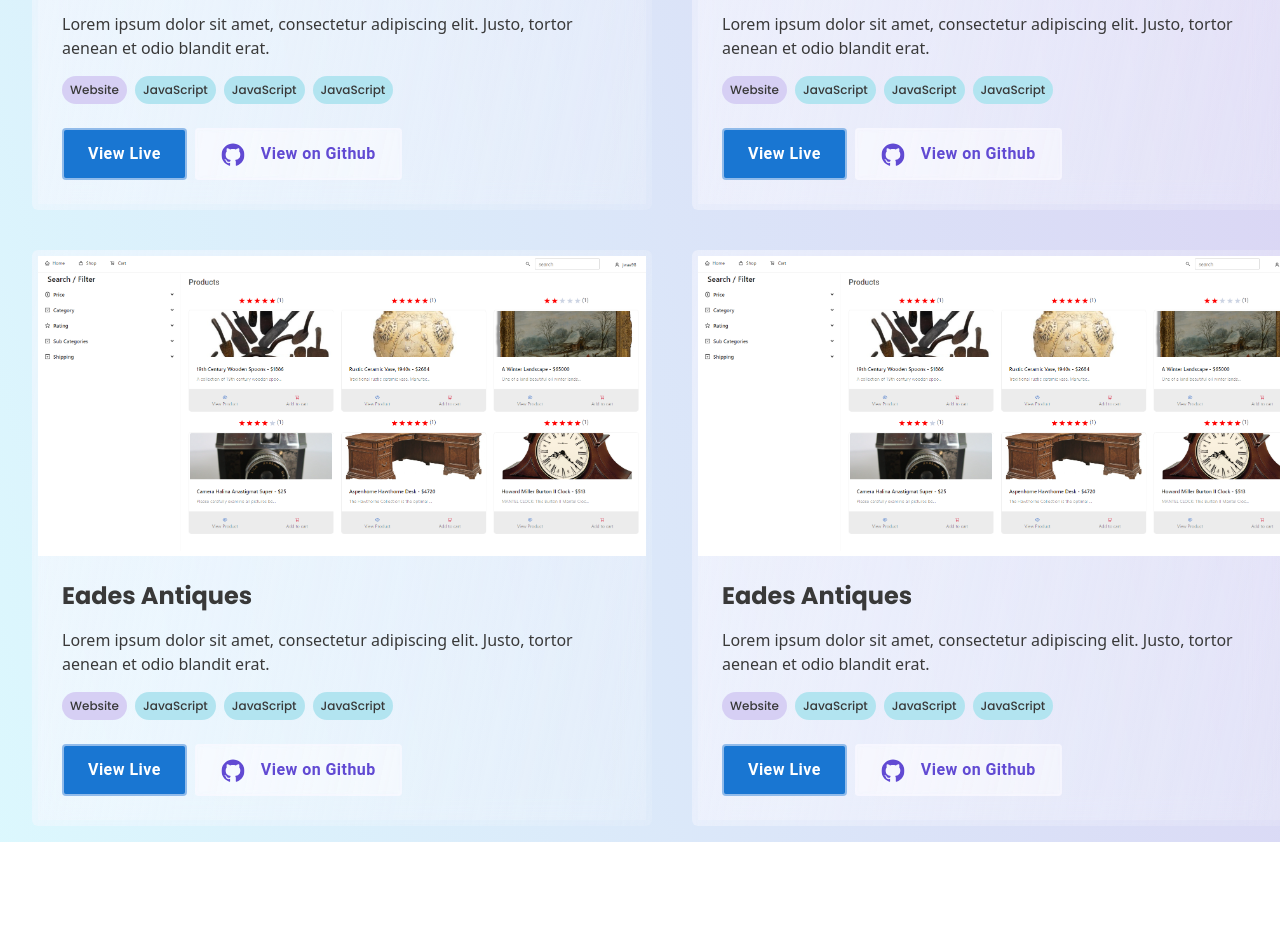
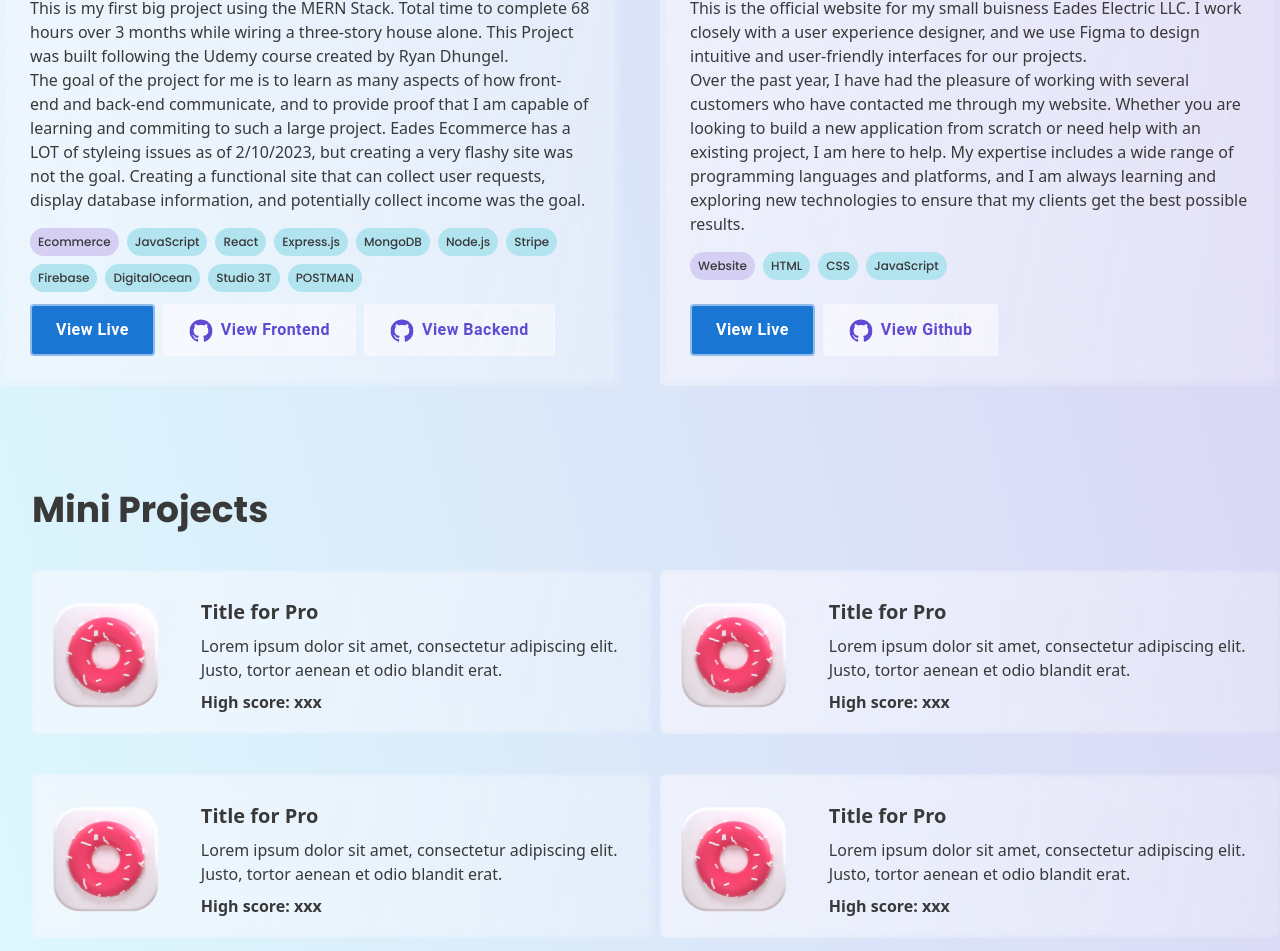
Before and after one commit to JacupEades/jacob_eades_portfolio, a Next.js app: page / in a window 1280 px wide. Shown: the part 1681-2632 px from the top of the page. Before the commit the page ends 2523 px from the top, so only its background shows below. Built offline with nearby package versions, Linux system fonts and the light colour scheme.

Commit message:
Mini Projects started fixed some padding sections

```diff
--- /dev/null
+++ b/src/components/CardTag.tsx
@@ -0,0 +1,12 @@
+import React from 'react'
+
+type Props = {text: string, color: string}
+
+ function CardTag({text, color}: Props) {
+  return (
+    <div className='flex font-pop font-normal text-xs px-2 py-1 rounded-2xl h-7 items-center'
+    style={{backgroundColor: color}}>{text}</div>
+  )
+}
+
+export default CardTag
--- a/src/components/buttons/ButtonClear.tsx
+++ b/src/components/buttons/ButtonClear.tsx
@@ -3,7 +3,7 @@
 import Image from 'next/image'
 import { Button } from '@mui/material';
 
-type Props = {text: string, icon?: string}
+type Props = {text: string, icon?: string, link: string, target?: string}
 
 const Clear = styled(Button)({
   boxShadow: 'none',
@@ -31,7 +31,7 @@
   },
 });
 
-function ButtonClear({text, icon}: Props) {
+function ButtonClear({text, icon, link, target}: Props) {
   return (
     <>
       <Clear className='bg-opacity-100 gap-2 bg-neutralGlass' variant="contained">
@@ -40,7 +40,7 @@
           alt="icon"
           width={24}
           height={24}
-        />) : ('')}<p>  </p>{text}
+        />) : ('')}<a href={link} target={target}>{text}</a>
       </Clear>
     </>
   )
--- a/src/components/buttons/ButtonColor.tsx
+++ b/src/components/buttons/ButtonColor.tsx
@@ -3,7 +3,7 @@
 import Image from 'next/image'
 import { Button } from '@mui/material';
 
-type Props = {text: string, icon?: string}
+type Props = {text: string, icon?: string, link: string, target?: string}
 
 const ColorButton = styled(Button)({
   boxShadow: 'none',
@@ -28,17 +28,16 @@
   },
 });
 
-function ButtonColor({text, icon}: Props) {
+function ButtonColor({text, icon, link, target}: Props) {
   return (
     <>
       <ColorButton className='bg-opacity-100 bg-primaryMedium hover:bg-sky-700' variant="contained">
         {icon ? (<Image
           src={icon}
-          alt="Eades Electric Screenshot"
+          alt="icon"
           width={24}
           height={24}
-        />) : ('')}{" "}
-        {text}
+        />) : ('')}<a href={link} target={target}>{text}</a>
       </ColorButton>
     </>
   )
--- /dev/null
+++ b/src/components/cards/MiniCard.tsx
@@ -0,0 +1,37 @@
+import React from 'react'
+import Image from 'next/image'
+import styles from '@/styles/Home.module.css'
+
+type Props = {title: string, text1: string, text2?: string, image?: string, link: string, target?: string}
+
+
+function MiniCard({title, text1, text2, image, link, target}: Props) {
+  return (
+    <>
+      <div className={styles.cardMiniBorder}>
+         <div className={styles.cardMini}>
+            <div className='px-3 py-6'>
+               {image ? (<Image
+                  src={image}
+                  alt="image"
+                  width={120}
+                  height={120}
+               />) : (<Image
+                  src="/Github.svg"
+                  alt="image"
+                  width={120}
+                  height={120}
+               />)}
+            </div>
+            <div className='p-6 w-[30rem]'>
+               <p className='font-bold text-xl'>{title}</p>
+               <p className='pt-2'>{text1}</p>
+               <p className='font-bold pt-2'>{text2}</p>
+            </div>
+         </div>
+      </div>
+    </>
+  )
+}
+
+export default MiniCard
--- a/src/components/nav/Header.tsx
+++ b/src/components/nav/Header.tsx
@@ -40,7 +40,7 @@
       className='flex font-pop font-medium text-xl items-center px-8 space-x-12'>
          <a href='#about'>About</a>
          <a href='#major'>Major Projects</a>
-         <a href='#'>Mini Projects</a>
+         <a href='#mini'>Mini Projects</a>
          <a href='#'>Contact</a>
         <StyleSwitch />
       </motion.div>
--- a/src/components/sections/Hero.tsx
+++ b/src/components/sections/Hero.tsx
@@ -9,7 +9,7 @@
 
 export default function Hero({}: Props) {
   return (
-    <section id='hero' className='max-w-screen-xl pt-[7.5rem] z-10 pb-4 px-8'>
+    <section id='hero' className='max-w-screen-xl pt-[7.5rem] z-10 mb-4 mx-8'>
         <div className={styles.heroBGA}>
         <div className={styles.heroShapes} />
         </div>
@@ -22,8 +22,8 @@
           <p className='pb-4'>I&#39;ve also collaborated closely with a <span className='font-bold'>User Experience and Interface</span> designer on all of my projects, ensuring that my code meets both functional and aesthetic requirements.</p>
           <p className='pb-8'>Currently, I&#39;m seeking a <span className='font-bold'>front-end</span> position to utilize my skills and make a difference in the field. Explore my website to see how I can bring value to your team.</p>
           <div className='inline-grid grid-cols-2 gap-4'>
-            <ButtonColor text='Hire Me'/>
-            <ButtonClear text='View Projects'/>
+            <ButtonColor text='Hire Me' link={'#'}/>
+            <ButtonClear text='View Projects' link={'#'}/>
           </div>
 
           </div>
--- a/src/components/sections/MajorProjects.tsx
+++ b/src/components/sections/MajorProjects.tsx
@@ -3,14 +3,16 @@
 import styles from '@/styles/Home.module.css'
 import ButtonClear from '../buttons/ButtonClear'
 import ButtonColor from '../buttons/ButtonColor'
+import CardTag from '../CardTag'
 
 type Props = {}
 
 export default function MajorProjects({}: Props) {
   return (
-    <section id='major' className='max-w-screen-xl z-10 pt-[5.5rem] pb-4 px-8'>
+    <section id='major' className='max-w-screen-xl z-10 pt-[5.5rem] mb-4 mx-8'>
         <p className='text-4xl font-pop font-bold pb-10'>Major Projects</p>
-        <div className='grid grid-rows-2 grid-flow-col gap-[2.5rem]'>
+        <div className='grid grid-flow-col gap-10'>
+          {/* Eades Antiques */}
             <div className={styles.cardLargeBorder}>
             <div className={styles.cardLarge}>
             <Image
@@ -22,93 +24,56 @@
             />
             <div className='p-6'>
             <p className='text-2xl font-pop font-bold'>Eades Antiques</p>
-            <p className='pt-4'>Lorem ipsum dolor sit amet, consectetur adipiscing elit. Justo, tortor aenean et odio blandit erat.</p>
+            <p className='pt-4'>This is my first big project using the MERN Stack. Total time to complete 68 hours over 3 months while wiring a three-story house alone. This Project was built following the Udemy course created by Ryan Dhungel.<br />
+            The goal of the project for me is to learn as many aspects of how front-end and back-end communicate, and to provide proof that I am capable of learning and commiting to such a large project. Eades Ecommerce has a LOT of styleing issues as of 2/10/2023, but creating a very flashy site was not the goal. Creating a functional site that can collect user requests, display database information, and potentially collect income was the goal.</p>
             {/* Tags div */}
-            <div className='pt-4 flex gap-2'>
-              <div className='flex font-pop font-normal text-xs px-2 py-1 rounded-2xl h-7 bg-tagsPrimary items-center '>Website</div>
-              <div className='flex font-pop font-normal text-xs px-2 py-1 rounded-2xl h-7 items-center bg-tagsSecondary'>JavaScript</div>
-              <div className='flex font-pop font-normal text-xs px-2 py-1 rounded-2xl h-7 items-center bg-tagsSecondary'>JavaScript</div>
-              <div className='flex font-pop font-normal text-xs px-2 py-1 rounded-2xl h-7 items-center bg-tagsSecondary'>JavaScript</div>
+            <div className='pt-4 flex flex-wrap gap-2 mb-16'>
+              <CardTag text="Ecommerce" color="var(--tags-primary)" />
+              <CardTag text="JavaScript" color="var(--tags-secondary)" />
+              <CardTag text="React" color="var(--tags-secondary)" />
+              <CardTag text="Express.js" color="var(--tags-secondary)" />
+              <CardTag text="MongoDB" color="var(--tags-secondary)" />
+              <CardTag text="Node.js" color="var(--tags-secondary)" />
+              <CardTag text="Stripe" color="var(--tags-secondary)" />
+              <CardTag text="Firebase" color="var(--tags-secondary)" />
+              <CardTag text="DigitalOcean" color="var(--tags-secondary)" />
+              <CardTag text="Studio 3T" color="var(--tags-secondary)" />
+              <CardTag text="POSTMAN" color="var(--tags-secondary)" />
             </div>
-            <div className='flex gap-2 pt-6'>
-            <ButtonColor text="View Live"/>
-            <ButtonClear text="View on Github" icon="/Github.svg" />
+            {/* Buttons div */}
+            <div className='flex absolute bottom-6 gap-2 pt-6'>
+            <ButtonColor text="View Live" link='http://67.207.92.238/' target="_blank"/>
+            <ButtonClear text="View Frontend" icon="/Github.svg" link='https://github.com/JacupEades/eades-ecom-frontend' target="_blank"/>
+            <ButtonClear text="View Backend" icon="/Github.svg" link='https://github.com/JacupEades/eades-ecom-backend' target="_blank"/>
             </div>
             </div>
             </div>
             </div>
+            {/* Eades Electric */}
             <div className={styles.cardLargeBorder}>
             <div className={styles.cardLarge}>
             <Image
-          src="/Shop_EA.png"
-          alt="Eades Antiques Screenshot"
+            src="/EE_Screen.png"
+            alt="Eades Electric Screenshot"
             style={{height: "300px"}}
             width={800}
             height={300}
             />
             <div className='p-6'>
-            <p className='text-2xl font-pop font-bold'>Eades Antiques</p>
-            <p className='pt-4'>Lorem ipsum dolor sit amet, consectetur adipiscing elit. Justo, tortor aenean et odio blandit erat.</p>
+            <p className='text-2xl font-pop font-bold'>Eades Electric</p>
+            <p className='pt-4'>This is the official website for my small buisness Eades Electric LLC. I work closely with a user experience designer, and we use Figma to design intuitive and user-friendly interfaces for our projects.<br />
+            Over the past year, I have had the pleasure of working with several customers who have contacted me through my website. Whether you are looking to build a new application from scratch or need help with an existing project, I am here to help. My expertise includes a wide range of programming languages and platforms, and I am always learning and exploring new technologies to ensure that my clients get the best possible results.</p>
             {/* Tags div */}
-            <div className='pt-4 flex gap-2'>
-              <div className='flex font-pop font-normal text-xs px-2 py-1 rounded-2xl h-7 bg-tagsPrimary items-center '>Website</div>
-              <div className='flex font-pop font-normal text-xs px-2 py-1 rounded-2xl h-7 items-center bg-tagsSecondary'>JavaScript</div>
-              <div className='flex font-pop font-normal text-xs px-2 py-1 rounded-2xl h-7 items-center bg-tagsSecondary'>JavaScript</div>
-              <div className='flex font-pop font-normal text-xs px-2 py-1 rounded-2xl h-7 items-center bg-tagsSecondary'>JavaScript</div>
+            <div className='pt-4 flex flex-wrap gap-2'>
+              <CardTag text="Website" color="var(--tags-primary)" />
+              <CardTag text="HTML" color="var(--tags-secondary)" />
+              <CardTag text="CSS" color="var(--tags-secondary)" />
+              <CardTag text="JavaScript" color="var(--tags-secondary)" />
             </div>
-            <div className='flex gap-2 pt-6'>
-            <ButtonColor text="View Live"/>
-            <ButtonClear text="View on Github" icon="/Github.svg" />
-            </div>
-            </div>
-            </div>
-          </div><div className={styles.cardLargeBorder}>
-          <div className={styles.cardLarge}>
-          <Image
-          src="/Shop_EA.png"
-          alt="Eades Antiques Screenshot"
-          style={{height: "300px"}}
-          width={800}
-          height={300}
-        />
-            <div className='p-6'>
-            <p className='text-2xl font-pop font-bold'>Eades Antiques</p>
-            <p className='pt-4'>Lorem ipsum dolor sit amet, consectetur adipiscing elit. Justo, tortor aenean et odio blandit erat.</p>
-            {/* Tags div */}
-            <div className='pt-4 flex gap-2'>
-              <div className='flex font-pop font-normal text-xs px-2 py-1 rounded-2xl h-7 bg-tagsPrimary items-center '>Website</div>
-              <div className='flex font-pop font-normal text-xs px-2 py-1 rounded-2xl h-7 items-center bg-tagsSecondary'>JavaScript</div>
-              <div className='flex font-pop font-normal text-xs px-2 py-1 rounded-2xl h-7 items-center bg-tagsSecondary'>JavaScript</div>
-              <div className='flex font-pop font-normal text-xs px-2 py-1 rounded-2xl h-7 items-center bg-tagsSecondary'>JavaScript</div>
-            </div>
-            <div className='flex gap-2 pt-6'>
-            <ButtonColor text="View Live"/>
-            <ButtonClear text="View on Github" icon="/Github.svg" />
-            </div>
-            </div>
-            </div>
-          </div><div className={styles.cardLargeBorder}>
-          <div className={styles.cardLarge}>
-          <Image
-          src="/Shop_EA.png"
-          alt="Eades Antiques Screenshot"
-          style={{height: "300px"}}
-          width={800}
-          height={300}
-        />
-            <div className='p-6'>
-            <p className='text-2xl font-pop font-bold'>Eades Antiques</p>
-            <p className='pt-4'>Lorem ipsum dolor sit amet, consectetur adipiscing elit. Justo, tortor aenean et odio blandit erat.</p>
-            {/* Tags div */}
-            <div className='pt-4 flex gap-2'>
-              <div className='flex font-pop font-normal text-xs px-2 py-1 rounded-2xl h-7 bg-tagsPrimary items-center '>Website</div>
-              <div className='flex font-pop font-normal text-xs px-2 py-1 rounded-2xl h-7 items-center bg-tagsSecondary'>JavaScript</div>
-              <div className='flex font-pop font-normal text-xs px-2 py-1 rounded-2xl h-7 items-center bg-tagsSecondary'>JavaScript</div>
-              <div className='flex font-pop font-normal text-xs px-2 py-1 rounded-2xl h-7 items-center bg-tagsSecondary'>JavaScript</div>
-            </div>
-            <div className='flex gap-2 pt-6'>
-            <ButtonColor text="View Live"/>
-            <ButtonClear text="View on Github" icon="/Github.svg" />
+            {/* Buttons div */}
+            <div className='flex absolute bottom-6 gap-2 pt-6'>
+            <ButtonColor text="View Live" link='https://eadeselectric.com/' target="_blank"/>
+            <ButtonClear text="View Github" icon="/Github.svg" link='https://github.com/JacupEades/eades_electric_llc_website' target="_blank"/>
             </div>
             </div>
             </div>
--- /dev/null
+++ b/src/components/sections/MiniProjects.tsx
@@ -0,0 +1,18 @@
+import React from 'react'
+import MiniCard from '../cards/MiniCard'
+
+type Props = {}
+
+export default function MajorProjects({}: Props) {
+  return (
+    <section id='mini' className='max-w-screen-xl z-10 pt-[5.5rem] mb-4 mx-8'>
+        <p className='text-4xl font-pop font-bold pb-10'>Mini Projects</p>
+        <div className='grid grid-cols-2 gap-10'>
+          <MiniCard title={'Title for Pro'} text1={'Lorem ipsum dolor sit amet, consectetur adipiscing elit. Justo, tortor aenean et odio blandit erat. '} text2={'High score: xxx'} image={'/Donut.svg'} link={'#'}  />
+          <MiniCard title={'Title for Pro'} text1={'Lorem ipsum dolor sit amet, consectetur adipiscing elit. Justo, tortor aenean et odio blandit erat. '} text2={'High score: xxx'} image={'/Donut.svg'} link={'#'}  />
+          <MiniCard title={'Title for Pro'} text1={'Lorem ipsum dolor sit amet, consectetur adipiscing elit. Justo, tortor aenean et odio blandit erat. '} text2={'High score: xxx'} image={'/Donut.svg'} link={'#'}  />
+          <MiniCard title={'Title for Pro'} text1={'Lorem ipsum dolor sit amet, consectetur adipiscing elit. Justo, tortor aenean et odio blandit erat. '} text2={'High score: xxx'} image={'/Donut.svg'} link={'#'}  />
+         </div>
+    </section>
+  )
+}
--- a/src/components/sections/Skills.tsx
+++ b/src/components/sections/Skills.tsx
@@ -5,7 +5,7 @@
 
 export default function Skills({}: Props) {
   return (
-   <section id='skills' className='max-w-screen-xl z-10 py-4 px-8 mt-10'>
+   <section id='skills' className='max-w-screen-xl z-10 mb-4 mx-8 mt-10'>
    <div className='grid grid-cols-2'>
    <div className='w-full flex justify-center m-0'>
    <div className='overflow-hidden rounded-full bg-opacity-100 bg-primaryWeak'>
--- a/src/pages/index.tsx
+++ b/src/pages/index.tsx
@@ -1,10 +1,10 @@
 import Head from 'next/head'
-import Image from 'next/image'
 import styles from '@/styles/Home.module.css'
 import Header from '@/components/nav/Header'
 import Hero from '@/components/sections/Hero';
 import Skills from '@/components/sections/Skills';
 import MajorProjects from '@/components/sections/MajorProjects';
+import MiniProjects from '@/components/sections/MiniProjects';
 
 
 
@@ -20,7 +20,6 @@
 
       {/* Backgorund Floating objects */}
       <main className='w-100 overflow-hidden ml-0'>
-
         <div className={styles.backgroundObjects}>
         <div className={styles.circleBehind}></div>
         <div className={styles.circleBehind}></div>
@@ -29,7 +28,7 @@
         <Hero />
         <Skills />
         <MajorProjects />
-        {/* Mini Projects */}
+        <MiniProjects />
         </div>
       </main>
     </div>
--- a/src/styles/Home.module.css
+++ b/src/styles/Home.module.css
@@ -90,16 +90,33 @@
   border-image-slice: 1; */
 }
 
-/* .cardLarge::after{
-  content: '';
-  position: absolute;
-  top: 5px;
-  right: 5px;
-  bottom: 5px;
-  left: 5px;
-  border-radius: 6px;
-  background: linear-gradient(to bottom, rgba(255, 255, 255, 0.1) 0%, rgba(255, 255, 255, 0.1) 2%);
-} */
+/* Card-Mini */
+.cardMiniBorder{
+
+  width: 620px;
+  height: 164px;
+  border: 3px solid #F9F8FF;
+  backdrop-filter: blur(15px);
+
+  border-radius: 0.375rem;
+  border: double 3px transparent;
+  background-image: linear-gradient(101.54deg, rgba(249, 248, 255, 0.3) -3.05%, rgba(255, 255, 255, 0.1) 112.2%), linear-gradient(101.54deg, rgba(249, 248, 255, 0.5) -3.05%, rgba(255, 255, 255, 0.1) 112.2%);
+  background-origin: border-box;
+  background-clip: content-box, border-box;
+
+  /* border-image: linear-gradient(101.54deg, #F9F8FF -3.05%, rgba(255, 255, 255, 0.1) 112.2%);
+  border-image-slice: 1; */
+
+}
+.cardMini{
+  display: flex;
+  flex-direction: row;
+  align-items: center;
+  width: 100%;
+
+  /* border-image: linear-gradient(101.54deg, #F9F8FF -3.05%, rgba(255, 255, 255, 0.1) 112.2%);
+  border-image-slice: 1; */
+}
 
 /* Background */
 .backgroundObjects {
```
Also changed, not shown: src/components/Tag.tsx (deleted, +0 -25 lines), public/Donut.svg (added). Lines whose indentation alone changed are shown as unchanged.
